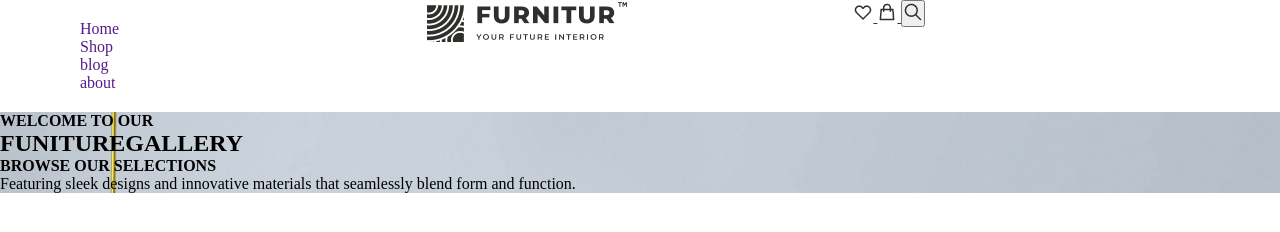
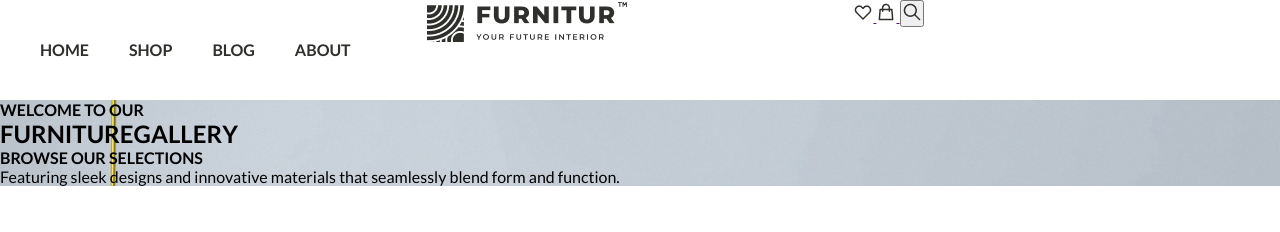
Before and after one commit to IshakQuresheeAkib/furniture-website, a plain HTML site: page index.html in a window 1280 px wide. Drawn offline with Linux system fonts and the light colour scheme.

Commit message:
first commit

```diff
--- a/index.css
+++ b/index.css
@@ -1,3 +1,5 @@
+@import url('https://fonts.googleapis.com/css2?family=Lato:wght@300;400;700;900&display=swap');
+
 *{
     margin: 0;
     padding: 0;
@@ -5,6 +7,7 @@
 }
 body{
     font-family:0 ;
+    font-family: 'Lato', sans-serif;
 
 }
 .flex{
@@ -22,13 +25,13 @@ body{
 }
 .header-row{
     display: flex;
-    justify-content: ;
 }
 .header-row>div{
     flex: 1;
 }
 .menu>ul{
     padding: 20px;
+    display: flex;
 }
 .menu>ul>li{
     list-style-type: none;
@@ -36,6 +39,13 @@ body{
 .menu>ul>li>a{
     text-decoration: none;
     padding-left: 60px;
+    display: block;
+    padding: 20px;
+    text-transform: uppercase;
+    font-size: 16px;
+    font-weight: 700;
+    line-height: 20px;
+    color:#2F302C;
 }
 .hero-area{
     background-image: url("./images/bg-header.jpg");
@@ -43,4 +53,5 @@ body{
 .container{
     max-width: 1390px;
     margin: 0 auto;
+
 }
--- a/index.html
+++ b/index.html
@@ -38,7 +38,7 @@
         <div class="container">
             <div class="text">
                 <h4>WELCOME TO OUR</h4>
-                <h2><span> FUNITURE</span>GALLERY</h2>
+                <h2><span> FURNITURE</span>GALLERY</h2>
                 <h4>BROWSE OUR SELECTIONS</h4>
                 <p>Featuring sleek designs and innovative materials that seamlessly blend form and function.</p>
             </div>
```
